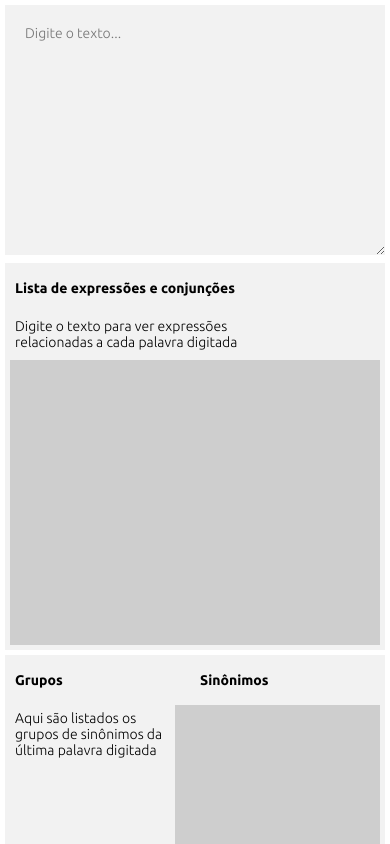
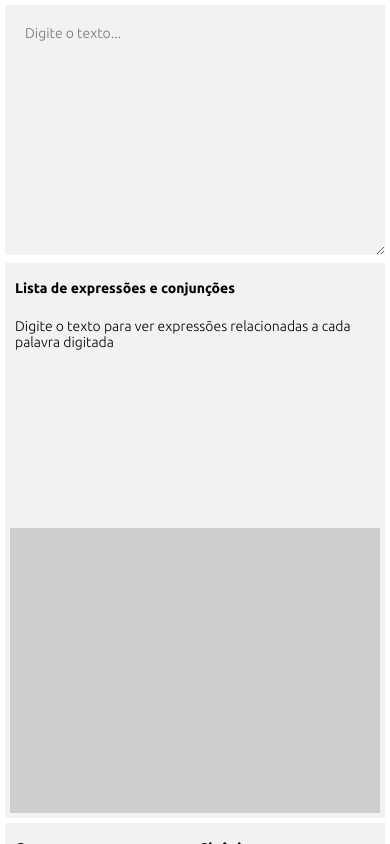
Before and after one commit to renribsilva/glossario, a Next.js app: page / in a window 390 px wide. Shown: the top 844 px of the page. Built offline with nearby package versions, Linux system fonts and the light colour scheme.

Commit message:
arquivos modificados

```diff
--- a/src/styles/index.module.css
+++ b/src/styles/index.module.css
@@ -70,6 +70,7 @@
 @media (max-width: 700px) {
   .glossario_content {
     flex-direction: column;
+    height: 500px;
   }
 }
 
@@ -87,6 +88,12 @@
   padding: 5px;
   max-width: 250px;
   min-width: 150px;
+}
+
+@media (max-width: 700px) {
+  .expressions_container {
+    max-width: 100%;
+  }
 }
 
 .button {
```
